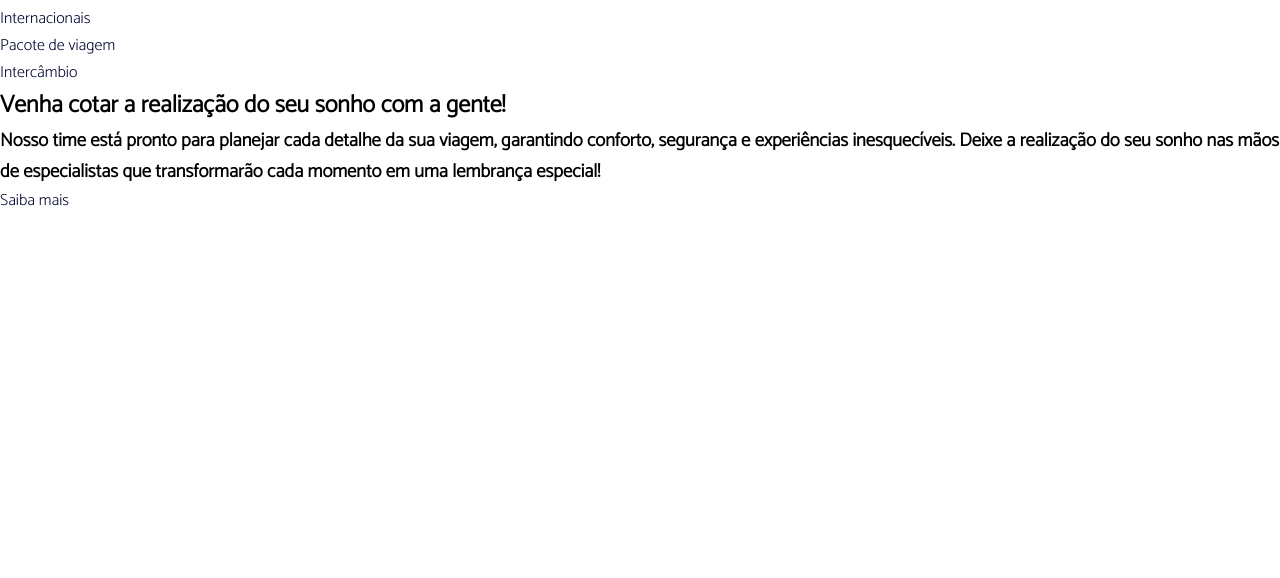
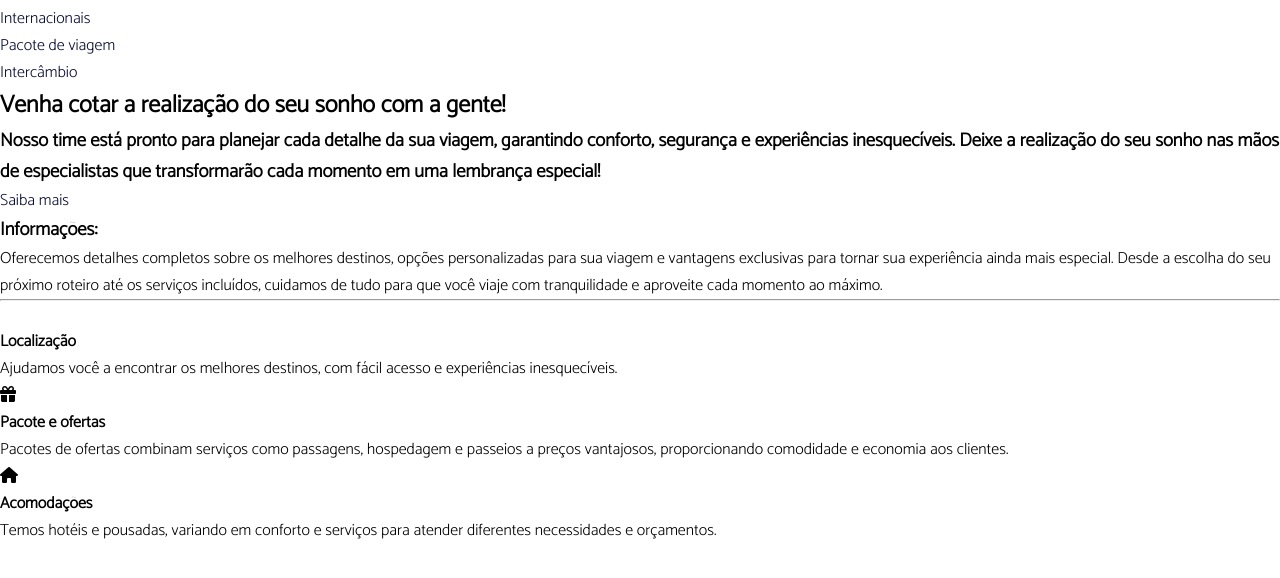
Before and after one commit to Taitwelve/TreinandoDesignResponsivo, a plain HTML site: page index.html in a window 1280 px wide. Shown: the part 74-652 px from the top of the page. Drawn offline with Linux system fonts and the light colour scheme.

Commit message:
fix: create section infos

```diff
--- a/index.html
+++ b/index.html
@@ -29,5 +29,27 @@
         <h3>Nosso time está pronto para planejar cada detalhe da sua viagem, garantindo conforto, segurança e experiências inesquecíveis. Deixe a realização do seu sonho nas mãos de especialistas que transformarão cada momento em uma lembrança especial!</h3>
         <a href="#" class="btn">Saiba mais</a>
     </section>
+    <section class="info">
+        <h3>Informações:</h3>
+        <p>Oferecemos detalhes completos sobre os melhores destinos, opções personalizadas para sua viagem e vantagens exclusivas para tornar sua experiência ainda mais especial. Desde a escolha do seu próximo roteiro até os serviços incluídos, cuidamos de tudo para que você viaje com tranquilidade e aproveite cada momento ao máximo.</p>
+        <hr>
+        <ul class="item">
+            <li>
+                <i class="fas fa-map-market-alt"></i>
+                <h4>Localização</h4>
+                <p>Ajudamos você a encontrar os melhores destinos, com fácil acesso e experiências inesquecíveis.</p>
+            </li>
+            <li>
+                <i class="fas fa-gift"></i>
+                <h4>Pacote e ofertas</h4>
+                <p>Pacotes de ofertas combinam serviços como passagens, hospedagem e passeios a preços vantajosos, proporcionando comodidade e economia aos clientes.</p>
+            </li>
+            <li>
+                <i class="fas fa-home"></i>
+                <h4>Acomodações</h4>
+                <p>Temos hotéis e pousadas, variando em conforto e serviços para atender diferentes necessidades e orçamentos.</p>
+            </li>
+        </ul>
+    </section>
 </body>
 </html>
```
